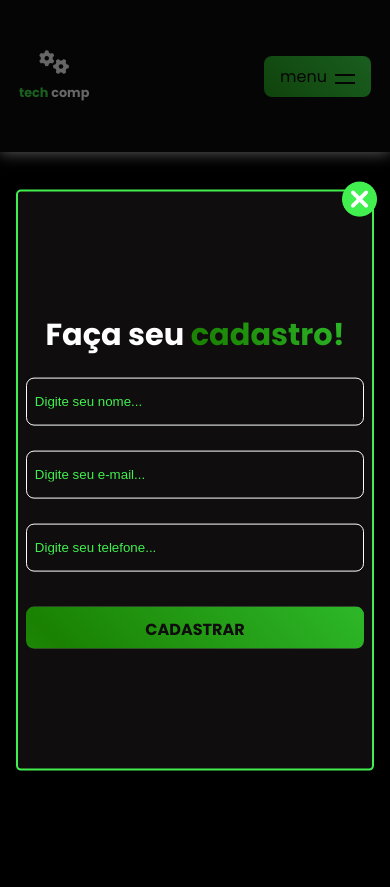
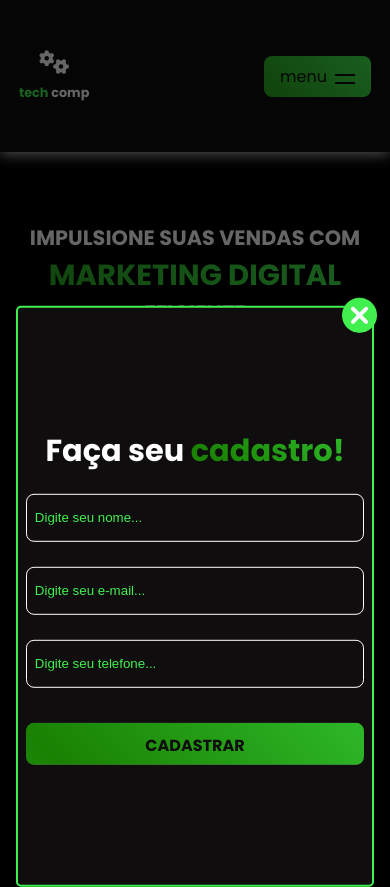
Before and after one commit to PedroFront3/TechComp, a plain HTML site: page index.html in a window 390 px wide. Both pictures are taken after a click on the button "CADASTRE SE". Before the commit the page ends 844 px from the top, so only its background shows below. Drawn offline with Linux system fonts and the light colour scheme; a web font is replaced by a local one.

Commit message:
Atualizar o style.css

```diff
--- a/css/style.css
+++ b/css/style.css
@@ -486,7 +486,7 @@ form input[type=text]::placeholder {
     position: absolute;
     top: 50%;
     left: 50%;
-    transform: translate(-50%, -40%);
+    transform: translate(-50%, -20%);
     padding: 120px 2%;
     max-width: 500px;
     border-radius: 5px;
```
